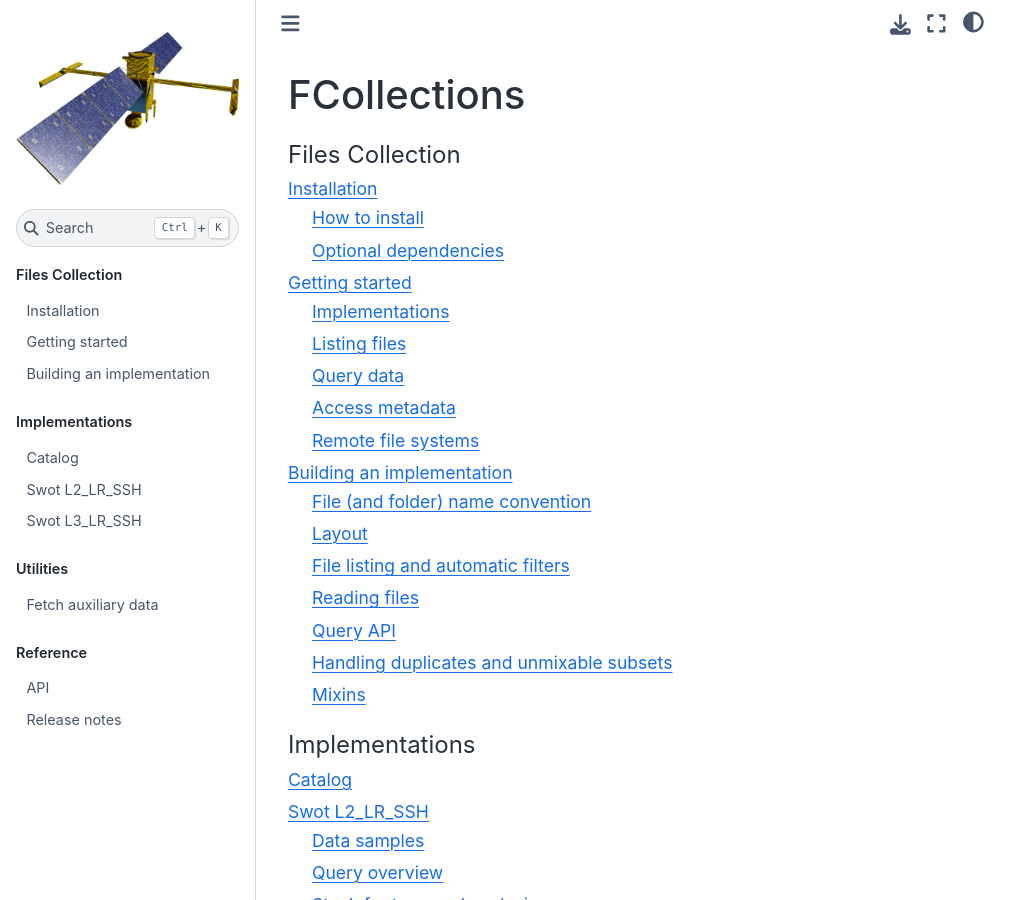
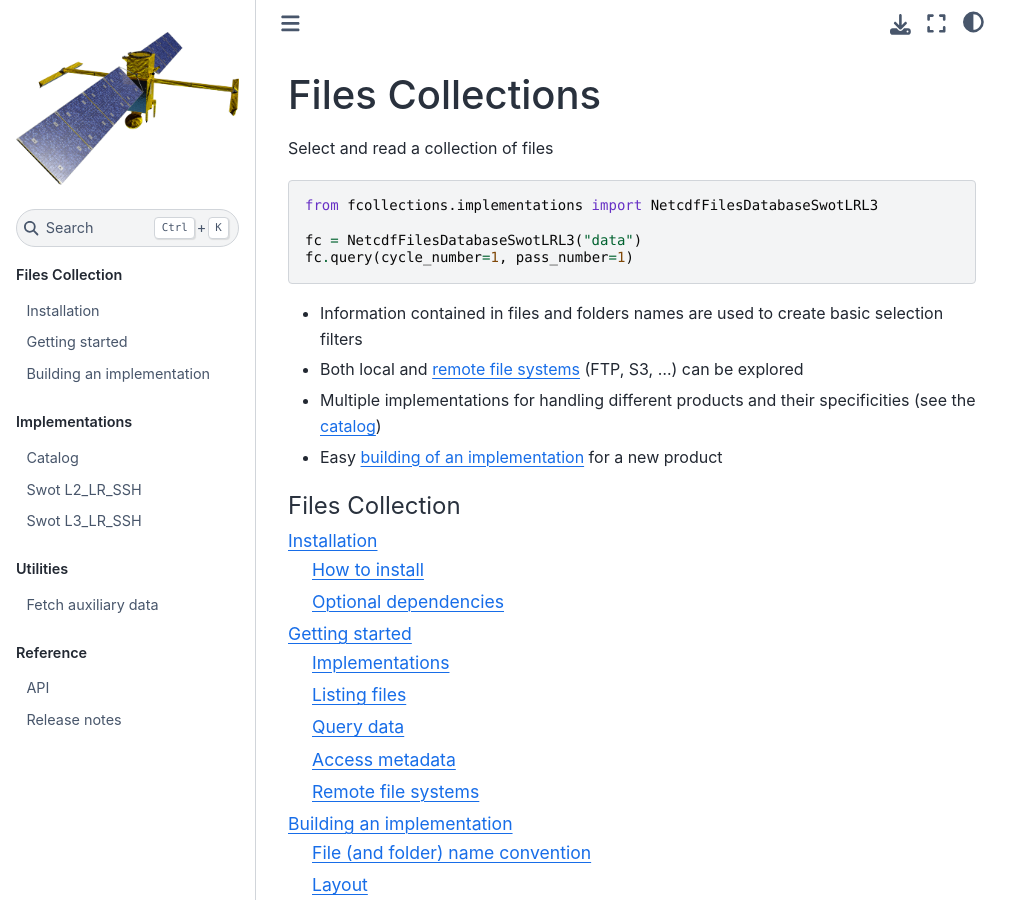
Before and after one commit to robin-cls/fcollections, a Sphinx documentation site: the page built from docs/index.rst, in a window 1280 px wide and 900 px high. Shown: the whole window, without its empty margins (0-1031 px from the left). Built offline with Sphinx 7.4.7 and the Sphinx Book theme 1.1.4, drawn with Linux system fonts in a browser that asks for light colours.

Commit message:
Landing pages

```diff
--- a/docs/index.rst
+++ b/docs/index.rst
@@ -1,5 +1,22 @@
-FCollections
-============
+Files Collections
+=================
+
+Select and read a collection of files
+
+.. code-block:: python
+
+    from fcollections.implementations import NetcdfFilesDatabaseSwotLRL3
+
+    fc = NetcdfFilesDatabaseSwotLRL3("data")
+    fc.query(cycle_number=1, pass_number=1)
+
+
+- Information contained in files and folders names are used to create basic
+  selection filters
+- Both local and :ref:`remote file systems <remote>` (FTP, S3, ...) can be explored
+- Multiple implementations for handling different products and their specificities (see the :doc:`catalog <implementations/catalog>`)
+- Easy :doc:`building of an implementation <custom>` for a new product
+
 
 .. toctree::
     :caption: Files Collection
```
Also changed, not shown: README.md (added, +48 -0 lines), docs/getting_started.md (+2 -0 lines).
